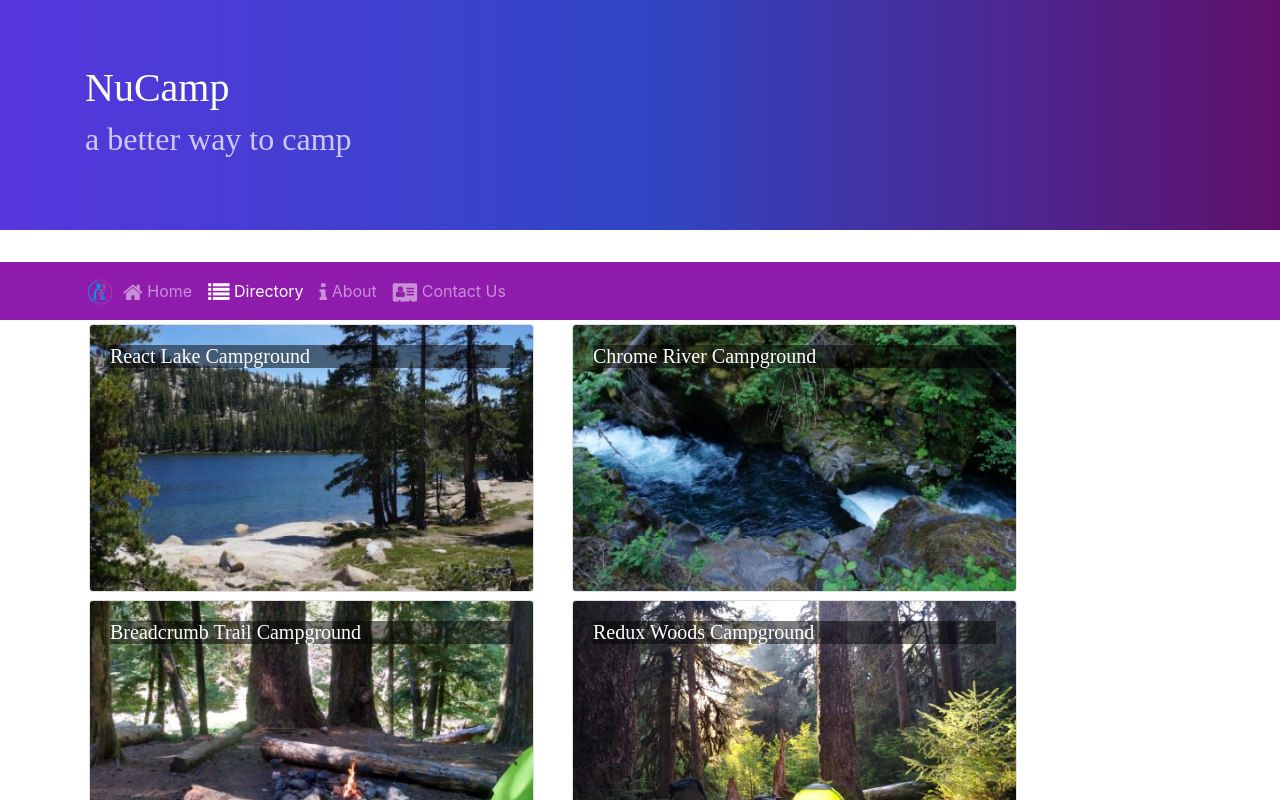
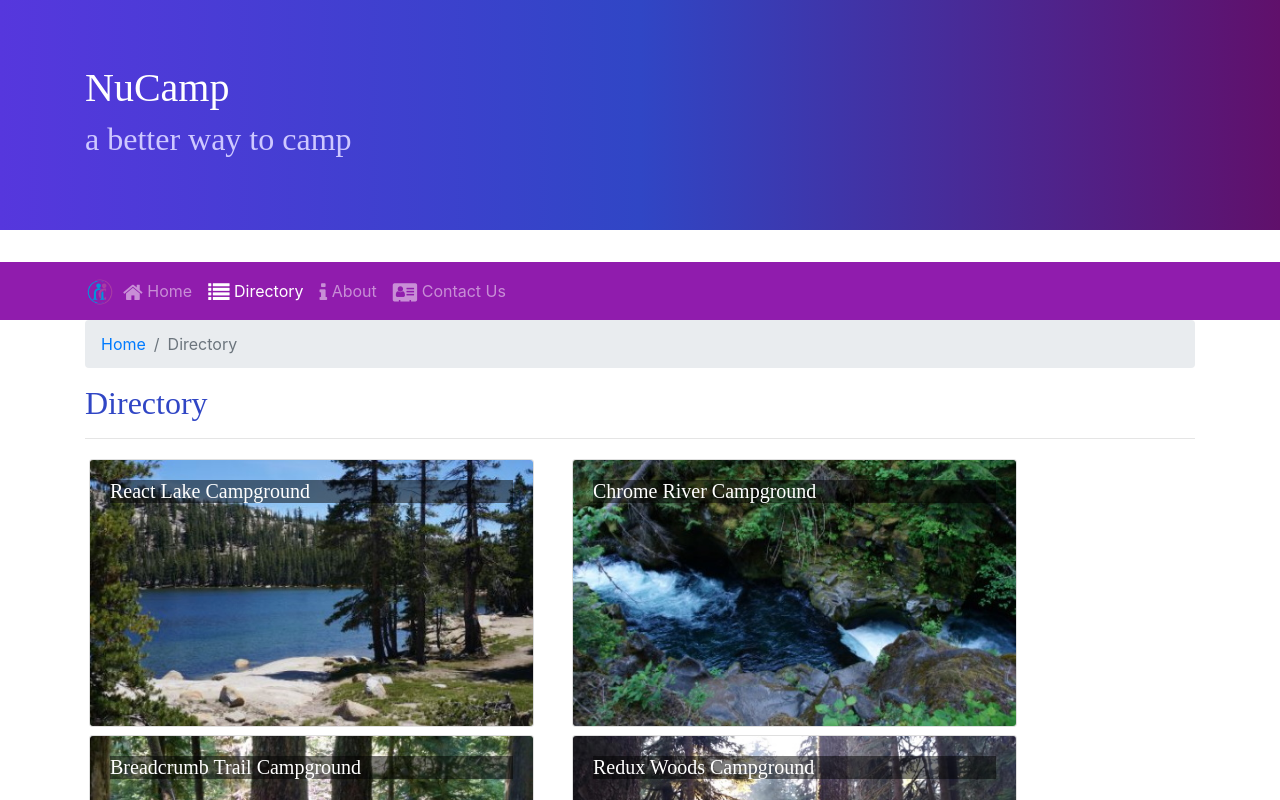
Before and after one commit to michael-falkner/nuCampSiteReact, a React (Create React App) app: page /directory in a window 1280 px wide. Shown: the top 800 px of the page. Built offline with nearby package versions, Linux system fonts and the light colour scheme.

Commit message:
Breadcrumbs added via Reacstrap Library

```diff
--- a/src/App.css
+++ b/src/App.css
@@ -44,7 +44,7 @@
 
 .jumbotron {
   margin: 0;
-  padding: 30px;
+  padding: 0px;
   background-image: linear-gradient(to right, #5637DD, #3046C5, #60106B);
   color: white;
 }
--- a/src/components/CampsiteInfoComponent.js
+++ b/src/components/CampsiteInfoComponent.js
@@ -1,6 +1,6 @@
 import React from 'react';
-import { Card, CardImg, CardImgOverlay, CardText, CardBody, CardTitle } from 'reactstrap';
-
+import { Card, CardImg, CardText, CardBody, Breadcrumb, BreadcrumbItem } from 'reactstrap';
+import { Link } from 'react-router-dom';
 
 /*Displays the campsite clicked*/
 function RenderCampsite({campsite}) {
@@ -10,7 +10,6 @@
                 <Card>
                    <CardBody>
                    <CardImg top src={campsite.image} alt={campsite.name} />
-                        <CardTitle>{campsite.name}</CardTitle>
                         <CardText>{campsite.description}</CardText>
                     </CardBody>
                 </Card>
@@ -45,12 +44,22 @@
 
         if (props.campsite) {
             return (
-            <div className="container">
-                <div className="row">
-                    <RenderCampsite campsite={props.campsite} />
-                    <RenderComments comments={props.comments} />
+                <div className="container">
+                    <div className="row">
+                        <div className="col">
+                            <Breadcrumb>
+                                <BreadcrumbItem><Link to="/directory">Directory</Link></BreadcrumbItem>
+                                <BreadcrumbItem active>{props.campsite.name}</BreadcrumbItem>
+                            </Breadcrumb>
+                            <h2>{props.campsite.name}</h2>
+                            <hr />
+                        </div>
+                    </div>
+                    <div className="row">
+                        <RenderCampsite campsite={props.campsite} />
+                        <RenderComments comments={props.comments} />
+                    </div>
                 </div>
-            </div>
             );
 
 
--- a/src/components/ContactComponent.js
+++ b/src/components/ContactComponent.js
@@ -1,10 +1,16 @@
+import { Link } from 'react-router-dom';
+import { Breadcrumb, BreadcrumbItem } from 'reactstrap';
 import React from 'react';
 
 function Contact(props) {
     return (
         <div className="container">
             <div className="row">
-                <div className="col">
+            <div className="col">
+                    <Breadcrumb>
+                        <BreadcrumbItem><Link to="/home">Home</Link></BreadcrumbItem>
+                        <BreadcrumbItem active>Contact Us</BreadcrumbItem>
+                    </Breadcrumb>
                     <h2>Contact Us</h2>
                     <hr />
                 </div>
--- a/src/components/DirectoryComponent.js
+++ b/src/components/DirectoryComponent.js
@@ -1,5 +1,5 @@
 import React from 'react';
-import { Card, CardImg, CardImgOverlay, CardTitle } from 'reactstrap';
+import { Card, CardImg, CardImgOverlay, CardTitle, Breadcrumb, BreadcrumbItem } from 'reactstrap';
 import { Link } from 'react-router-dom';
 function RenderDirectoryItem({campsite}) {
     return (
@@ -25,12 +25,23 @@
     });
 
     return (
-        <div className="container">
-            <div className="row">
-                {directory}
+            <div className="container">
+                <div className="row">
+                    <div className="col">
+                        <Breadcrumb>
+                            <BreadcrumbItem><Link to="/home">Home</Link></BreadcrumbItem>
+                            <BreadcrumbItem active>Directory</BreadcrumbItem>
+                        </Breadcrumb>
+                        <h2>Directory</h2>
+                        <hr />
+                    </div>
+                </div>
+                <div className="row">
+                    {directory}
+                </div>
             </div>
-        </div>
-    );
+        );
+
 }
 
 export default Directory;
--- a/src/components/HomeComponent.js
+++ b/src/components/HomeComponent.js
@@ -1,6 +1,6 @@
 import React from 'react';
 import { Card, CardImg, CardText, CardBody, CardTitle } from 'reactstrap';
-import { Link } from 'react-router-dom';
+
 
 function Home(props) {
     return (
```
